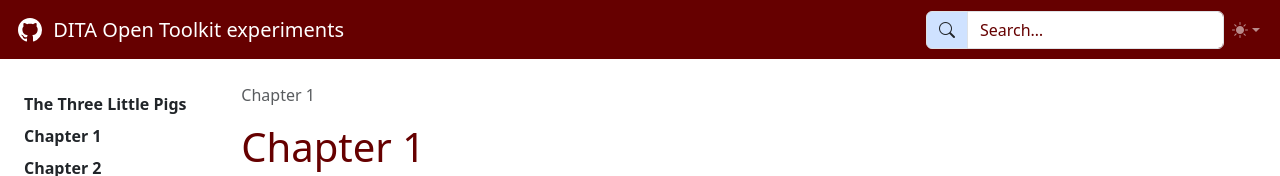
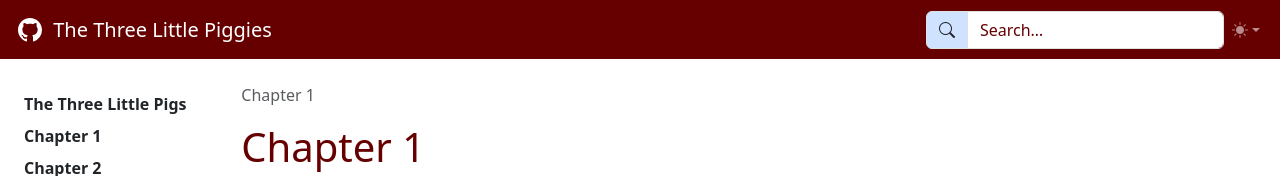
Before and after one commit to carlosevia/piggies-demo, a plain HTML site: page Chapter_1.html in a window 1280 px wide. Shown: the top 176 px of the page. Drawn offline with nearby package versions, Linux system fonts and the light colour scheme.

Commit message:
Deploying to gh-pages from  @ 093e3578a082f6c7bde729172cfb5483d89682a4 🚀

```diff
--- a/Chapter_1.html
+++ b/Chapter_1.html
@@ -21,7 +21,7 @@
         <path d="M6 0a.5.5 0 0 1 .5.5V3h3V.5a.5.5 0 0 1 1 0V3h1a.5.5 0 0 1 .5.5v3A3.5 3.5 0 0 1 8.5 10c-.002.434-.01.845-.04 1.22-.041.514-.126 1.003-.317 1.424a2.083 2.083 0 0 1-.97 1.028C6.725 13.9 6.169 14 5.5 14c-.998 0-1.61.33-1.974.718A1.922 1.922 0 0 0 3 16H2c0-.616.232-1.367.797-1.968C3.374 13.42 4.261 13 5.5 13c.581 0 .962-.088 1.218-.219.241-.123.4-.3.514-.55.121-.266.193-.621.23-1.09.027-.34.035-.718.037-1.141A3.5 3.5 0 0 1 4 6.5v-3a.5.5 0 0 1 .5-.5h1V.5A.5.5 0 0 1 6 0zM5 4v2.5A2.5 2.5 0 0 0 7.5 9h1A2.5 2.5 0 0 0 11 6.5V4H5z"></path>
       </svg>
       -->
-        <span class="align-middle">DITA Open Toolkit experiments</span>
+        <span class="align-middle">The Three Little Piggies</span>
     </a>
     <button class="navbar-toggler py-2 px-2" type="button" data-bs-toggle="collapse" data-bs-target="#navbarSupportedContent" aria-controls="navbarSupportedContent" aria-expanded="false" aria-label="Toggle navigation">
       <i class="bi bi-three-dots"></i>
```
Also changed, not shown: Chapter_2.html (+1 -1 lines), Chapter_3.html (+1 -1 lines), Chapter_4.html (+1 -1 lines), Chapter_5.html (+1 -1 lines), index.html (+1 -1 lines).
